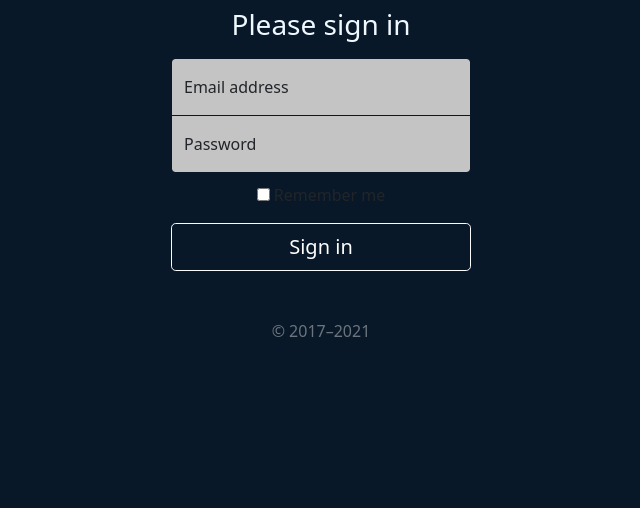
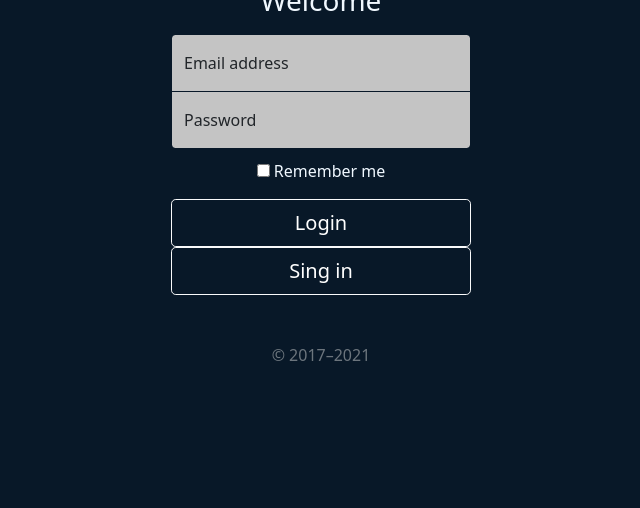
Before and after one commit to tatianabacik/templateBlog, a plain HTML site: page singin.html in a window 1280 px wide. Shown: the part 292-800 px from the top of the page, without its empty margins (319-959 px from the left). Drawn offline with Linux system fonts and the light colour scheme.

Commit message:
login + sing in

```diff
--- a/singin.html
+++ b/singin.html
@@ -40,7 +40,7 @@
 <main class="form-signin">
   <form>
     <img class="mb-4" src="./assets/images/logo/PIENSA VERDE LOGO.svg">
-    <h1 class="h3 mb-3 fw-normal cambio-color">Please sign in</h1>
+    <h1 class="h3 mb-3 fw-normal cambio-color">Welcome</h1>
 
     <div class="form-floating">
       <input type="email" class="form-control" id="floatingInput" placeholder="name@example.com">
@@ -51,12 +51,13 @@
       <label for="floatingPassword">Password</label>
     </div>
 
-    <div class="checkbox mb-3">
+    <div class="checkbox mb-3 cambio-color">
       <label>
         <input type="checkbox" value="remember-me"> Remember me
       </label>
     </div>
-    <button class="w-100 btn btn-lg btn-primary" type="submit">Sign in</button>
+    <button class="w-100 btn btn-lg btn-primary" type="submit">Login</button>
+    <button class="w-100 btn btn-lg btn-primary" type="submit">Sing in</button>
     <p class="mt-5 mb-3 text-muted">&copy; 2017–2021</p>
   </form>
 </main>
```
